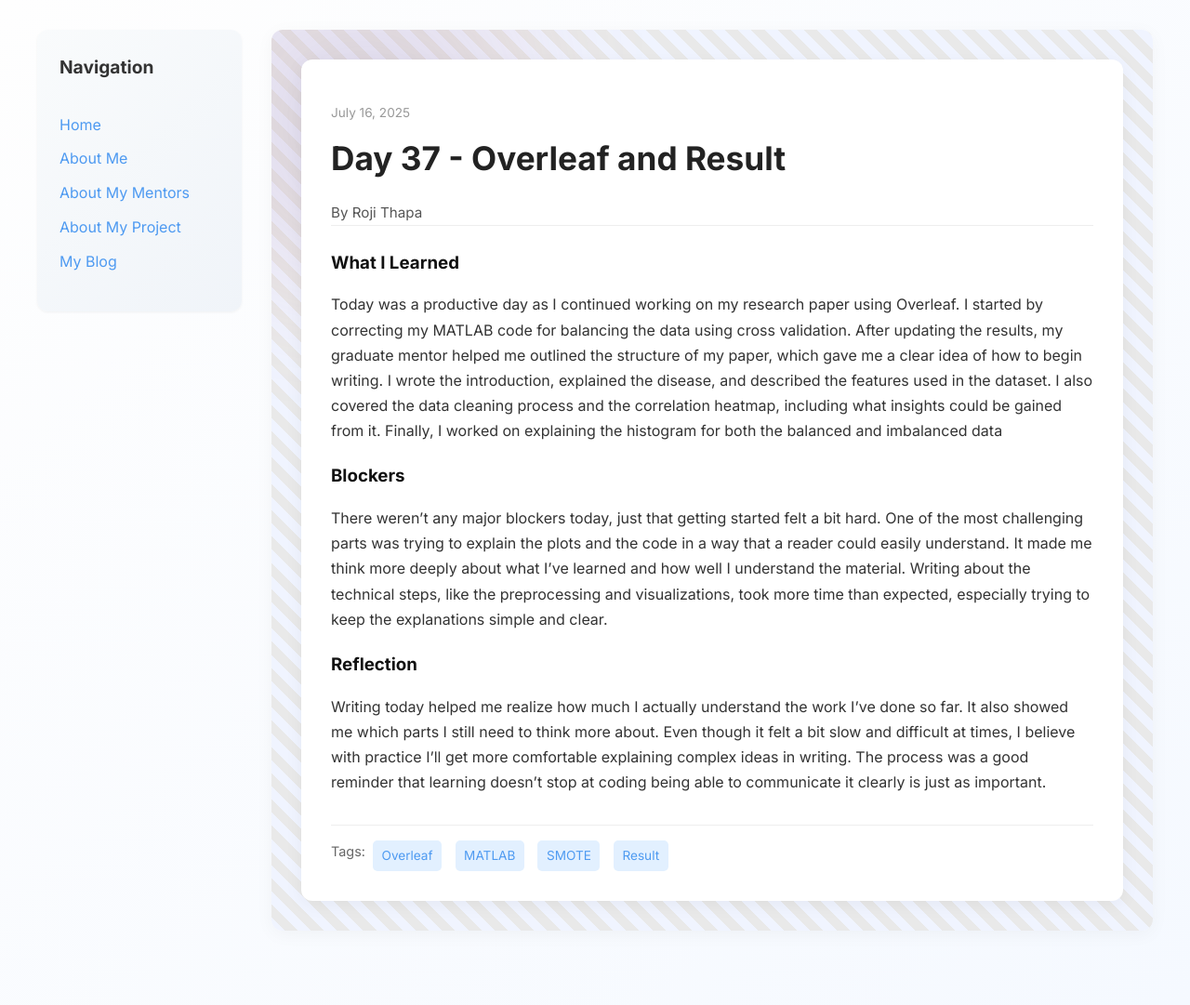
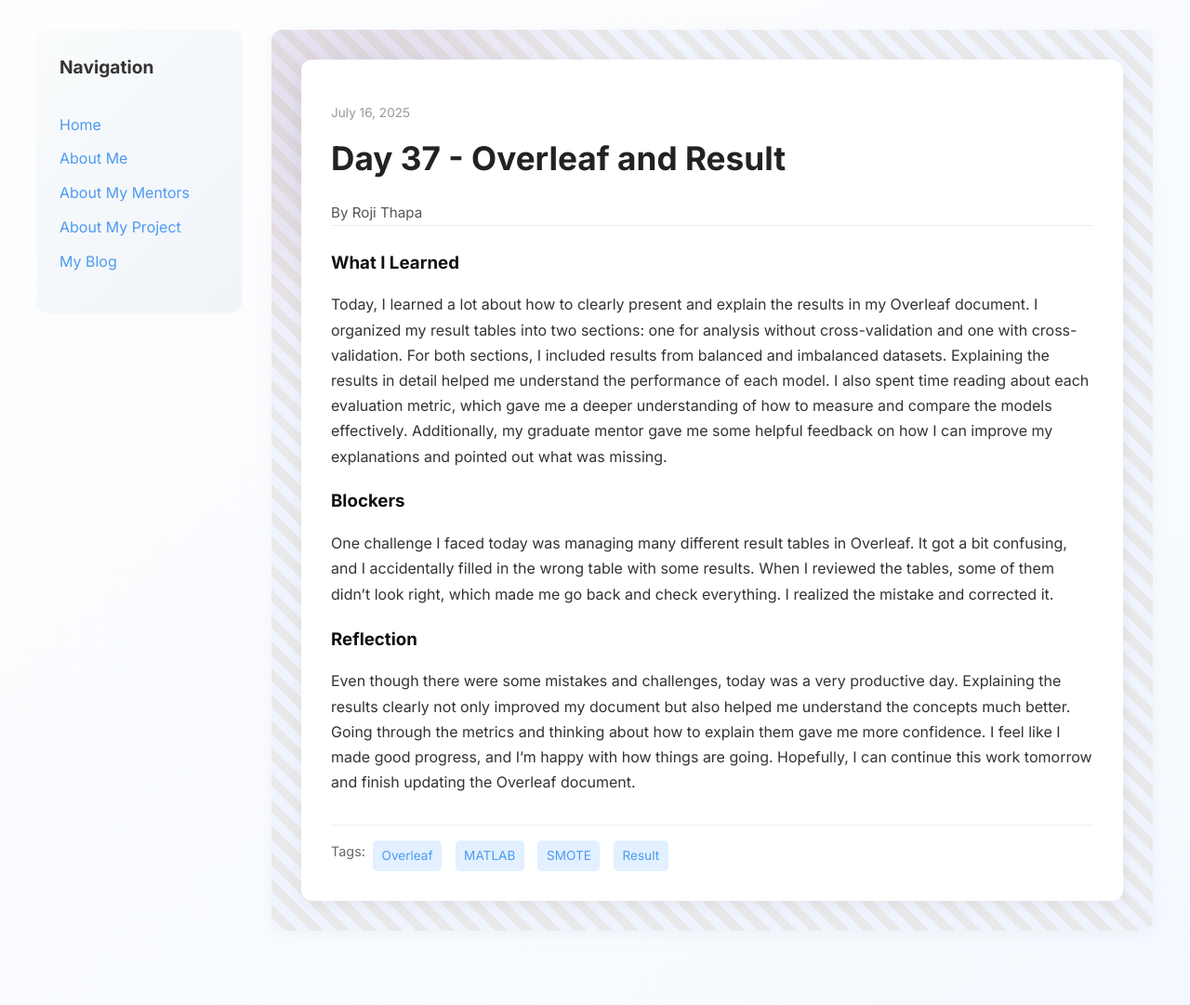
Before and after one commit to rojee-thapa/rojee-thapa.github.io, a Jekyll site: the page built from _posts/2025-07-16-day-37.md, in a window 1280 px wide. Shown: the whole page at 93% size. Built offline with Jekyll 4.4.1, drawn with Linux system fonts in a browser that asks for light colours.

Commit message:
Update 2025-07-16-day-37.md

```diff
--- a/_posts/2025-07-16-day-37.md
+++ b/_posts/2025-07-16-day-37.md
@@ -7,24 +7,18 @@ permalink: /day37.html
 tags: ['Overleaf', 'MATLAB','SMOTE','Result']
 
 what_i_learned: |
-   Today was a productive day as I continued working on my research paper using Overleaf. I started by correcting my MATLAB code for balancing the data using cross
-   validation. After updating the results, my graduate mentor helped me outlined the structure of my paper, which gave me a clear idea of how to begin writing. I
-   wrote the introduction, explained the disease, and described the features used in the dataset. I also covered the data cleaning process and the correlation
-   heatmap, including what insights could be gained from it. Finally, I worked on explaining the histogram for both the balanced and imbalanced data
+   Today, I learned a lot about how to clearly present and explain the results in my Overleaf document. I organized my result tables into two sections: one for analysis without cross-validation and one with cross-validation. For both sections, I included results from balanced and imbalanced datasets. Explaining the results in detail helped me understand the performance of each model. I also spent time reading about each evaluation metric, which gave me a deeper understanding of how to measure and compare the models effectively. Additionally, my graduate mentor gave me some helpful feedback on how I can improve my explanations and pointed out what was missing.
+
 
 
 
 blockers: |
-   There weren’t any major blockers today, just that getting started felt a bit hard. One of the most challenging parts was trying to explain the plots and the code
-   in a way that a reader could easily understand. It made me think more deeply about what I’ve learned and how well I understand the material. Writing about the
-   technical steps, like the preprocessing and visualizations, took more time than expected, especially trying to keep the explanations simple and clear.
+   One challenge I faced today was managing many different result tables in Overleaf. It got a bit confusing, and I accidentally filled in the wrong table with some results. When I reviewed the tables, some of them didn’t look right, which made me go back and check everything. I realized the mistake and corrected it.
 
 
 
 reflection: |
-   Writing today helped me realize how much I actually understand the work I’ve done so far. It also showed me which parts I still need to think more about. Even
-   though it felt a bit slow and difficult at times, I believe with practice I’ll get more comfortable explaining complex ideas in writing. The process was a good
-   reminder that learning doesn’t stop at coding  being able to communicate it clearly is just as important.
+   Even though there were some mistakes and challenges, today was a very productive day. Explaining the results clearly not only improved my document but also helped me understand the concepts much better. Going through the metrics and thinking about how to explain them gave me more confidence. I feel like I made good progress, and I’m happy with how things are going. Hopefully, I can continue this work tomorrow and finish updating the Overleaf document.
 
 
 
```
